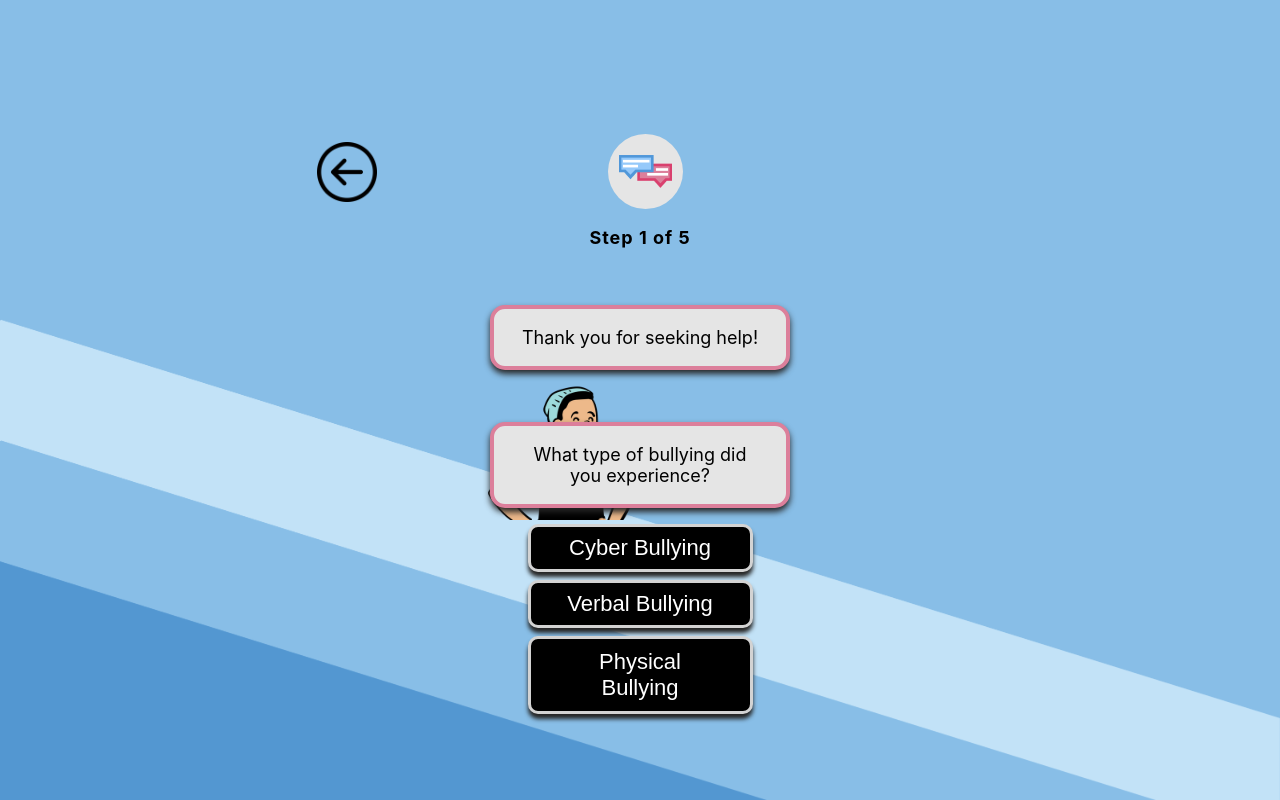
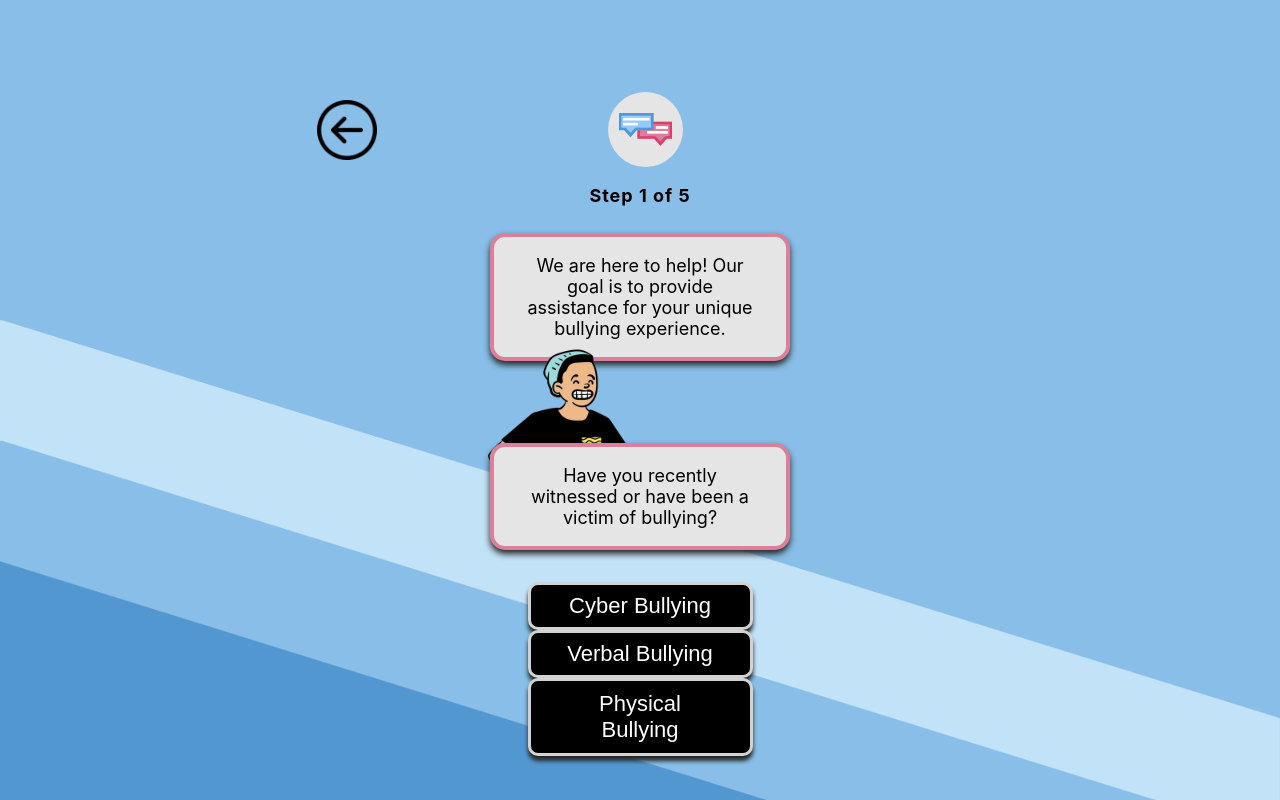
Before and after one commit to gurvirdhaliwal99/Bullytin-final, a Next.js app: page /victim in a window 1280 px wide. Built offline with nearby package versions, Linux system fonts and the light colour scheme; a web font is replaced by a local one.

Commit message:
Revert "styling fixes part 2"
This reverts commit c3c6be614f1ca809cdda8f18a6f8df6e88aa21de.

```diff
--- a/pages/index.js
+++ b/pages/index.js
@@ -16,6 +16,8 @@ const OuterContainer = styled.div`
   margin: 0px;
   padding: 0px;
   background-color:#DC7F9B;
+  width: 375px;
+  height: 812px;
 `;
 
 const Container = styled.div`
@@ -36,7 +38,7 @@ const Header = styled.div`
   display:flex;
   flex-direction: column;
   position: relative;
-  top: 5vh;
+  top: 9vh;
 `;
 
 const Body = styled.div`
--- a/pages/resultpage/[results].js
+++ b/pages/resultpage/[results].js
@@ -52,7 +52,7 @@ const Buttons = styled.div`
   align-items:center;
   flex-direction: column;
   position: relative;
-  bottom: -10vh;
+  bottom: -0.4vh;
 `;
 
 const resultsoption = {
@@ -251,7 +251,7 @@ export default function Results(){
 
         <Body>
           <Box text1={big} height="30vh" width="300px" border="4px solid #DC7F9B" bottom="15vh"></Box>
-          <Box2 text2={sub} height="30vh" width="300px" border="4px solid #DC7F9B" bottom="12vh"></Box2>
+          <Box2 text2={sub} height="30vh" width="300px" border="4px solid #DC7F9B" bottom="15vh"></Box2>
         </Body>
 
         <Buttons>
--- a/pages/victim.js
+++ b/pages/victim.js
@@ -66,14 +66,14 @@ export default function Home() {
 
         <Body>
           <Step bottom="22vh"></Step>
-          <Box text1="Thank you for seeking help!" height="125px" width="300px" border="4px solid #DC7F9B" bottom="120px"></Box>
-          <AvatarV height="140px" width="160px" bsize="160px" left="-50%" bottom="110px"></AvatarV>
-          <Box2 text2="What type of bullying did you experience?" height="90px" width="300px" border="4px solid #DC7F9B" bottom="26vh"></Box2>
+          <Box text1="We are here to help! Our goal is to provide assistance for your unique bullying experience." height="125px" width="300px" border="4px solid #DC7F9B" bottom="150px"></Box>
+          <AvatarV height="140px" width="160px" bsize="160px" left="-50%" bottom="120%"></AvatarV>
+          <Box2 text2="Have you recently witnessed or have been a victim of bullying?" height="90px" width="300px" border="4px solid #DC7F9B" bottom="26vh"></Box2>
         </Body>
 
         <Buttons>
-          <Button bottom="4vh" text="Cyber Bullying" routeTo="cybergif"></Button>
-          <Button bottom="3vh" text="Verbal Bullying" routeTo="verbalgif"></Button>
+          <Button bottom="2vh" text="Cyber Bullying" routeTo="cybergif"></Button>
+          <Button bottom="2vh" text="Verbal Bullying" routeTo="verbalgif"></Button>
           <Button bottom="2vh" padding="10px 40px" text="Physical Bullying" routeTo="physicalgif"></Button>
 
         </Buttons>
```
Also changed, not shown: pages/bystander.js (+6 -6 lines), pages/pages2/[routing].js (+6 -4 lines).
